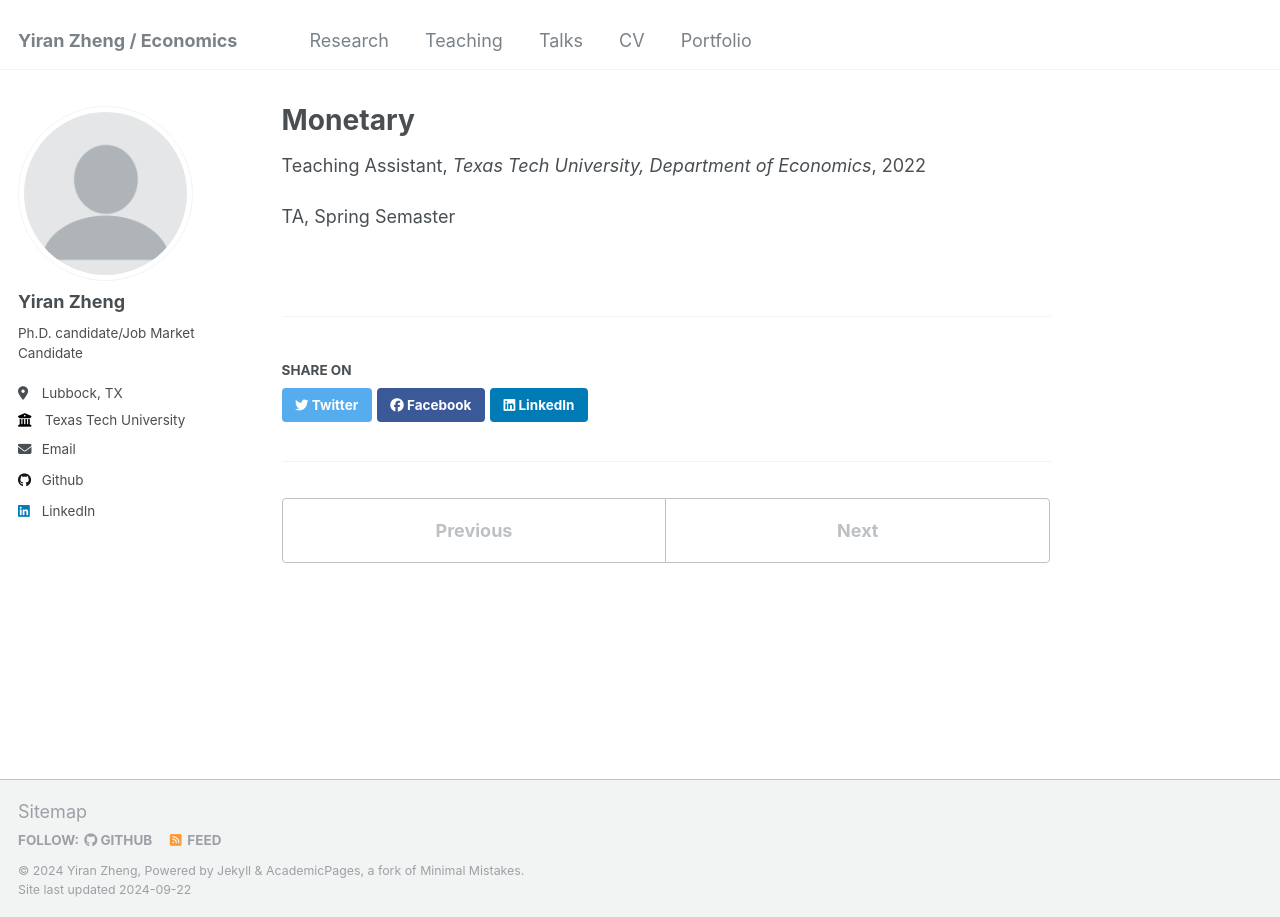
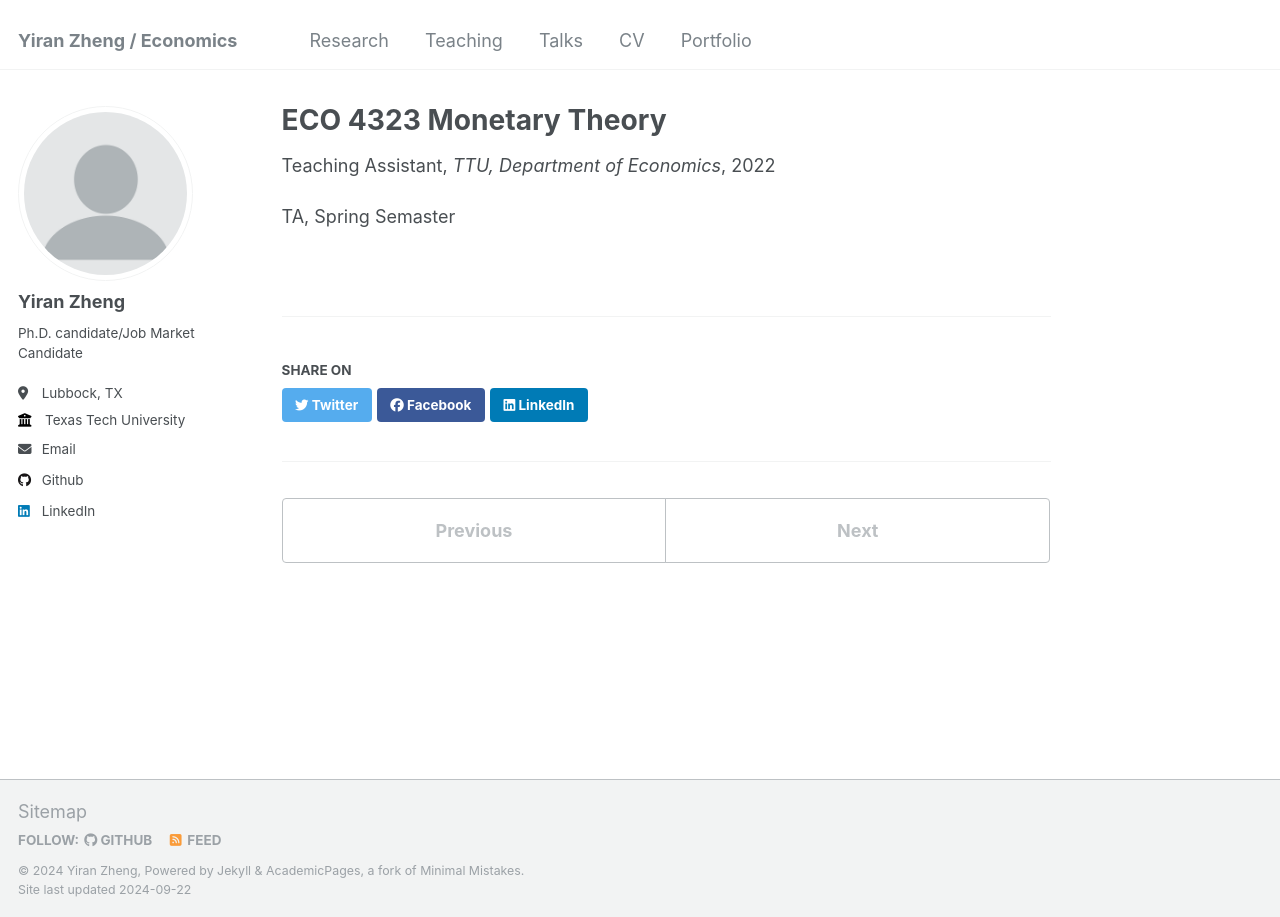
Before and after one commit to yiran-zheng/yiran-zheng.github.io, a Jekyll site: the page built from _teaching/2022-spring-teaching-3.md, in a window 1280 px wide. Built offline with Jekyll 4.4.1, drawn with Linux system fonts in a browser that asks for light colours.

Commit message:
Update 2022-spring-teaching-3.md

```diff
--- a/_teaching/2022-spring-teaching-3.md
+++ b/_teaching/2022-spring-teaching-3.md
@@ -1,9 +1,9 @@
 ---
-title: "Monetary"
+title: "ECO 4323 Monetary Theory"
 collection: teaching
 type: "Teaching Assistant"
 permalink: /teaching/2022-spring-teaching-3
-venue: "Texas Tech University, Department of Economics"
+venue: "TTU, Department of Economics"
 date: 2022-01-01
 location: "Lubbock, TX"
 ---
```
